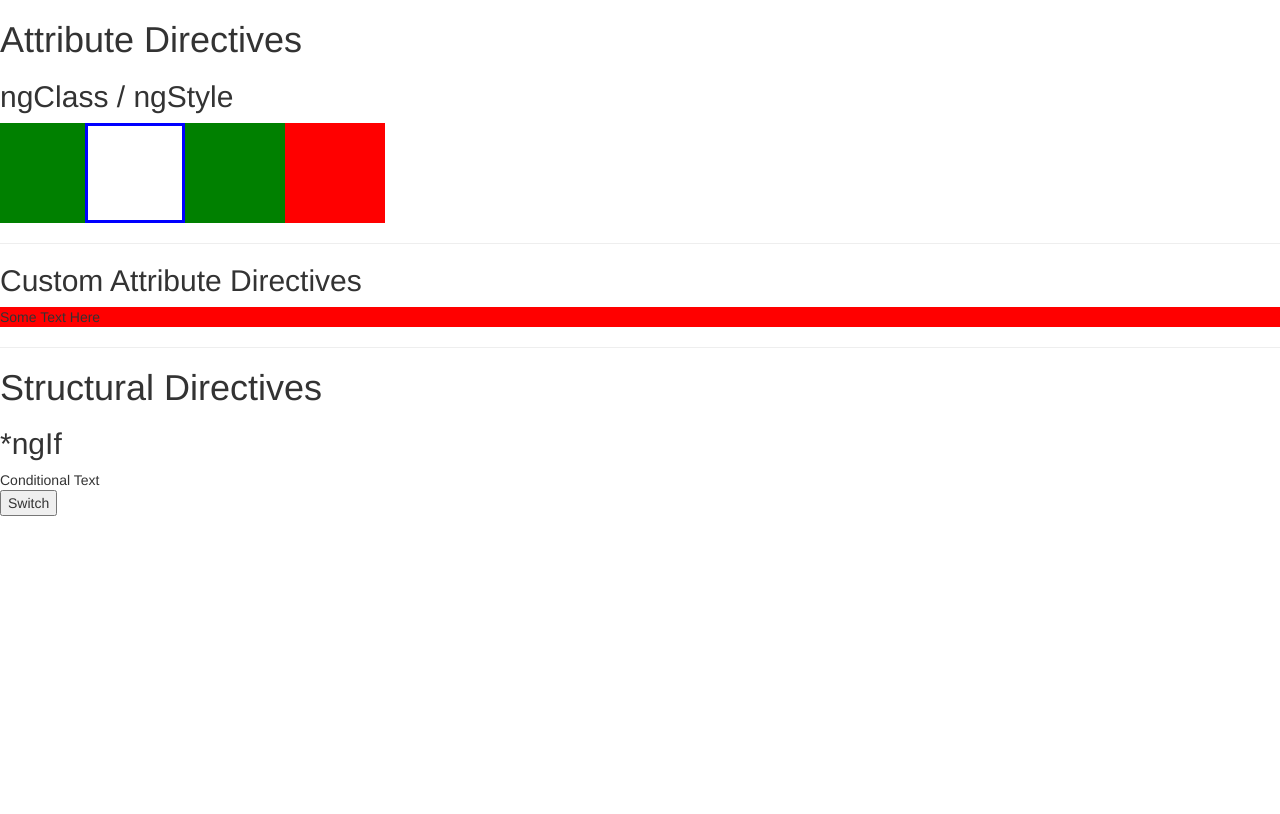
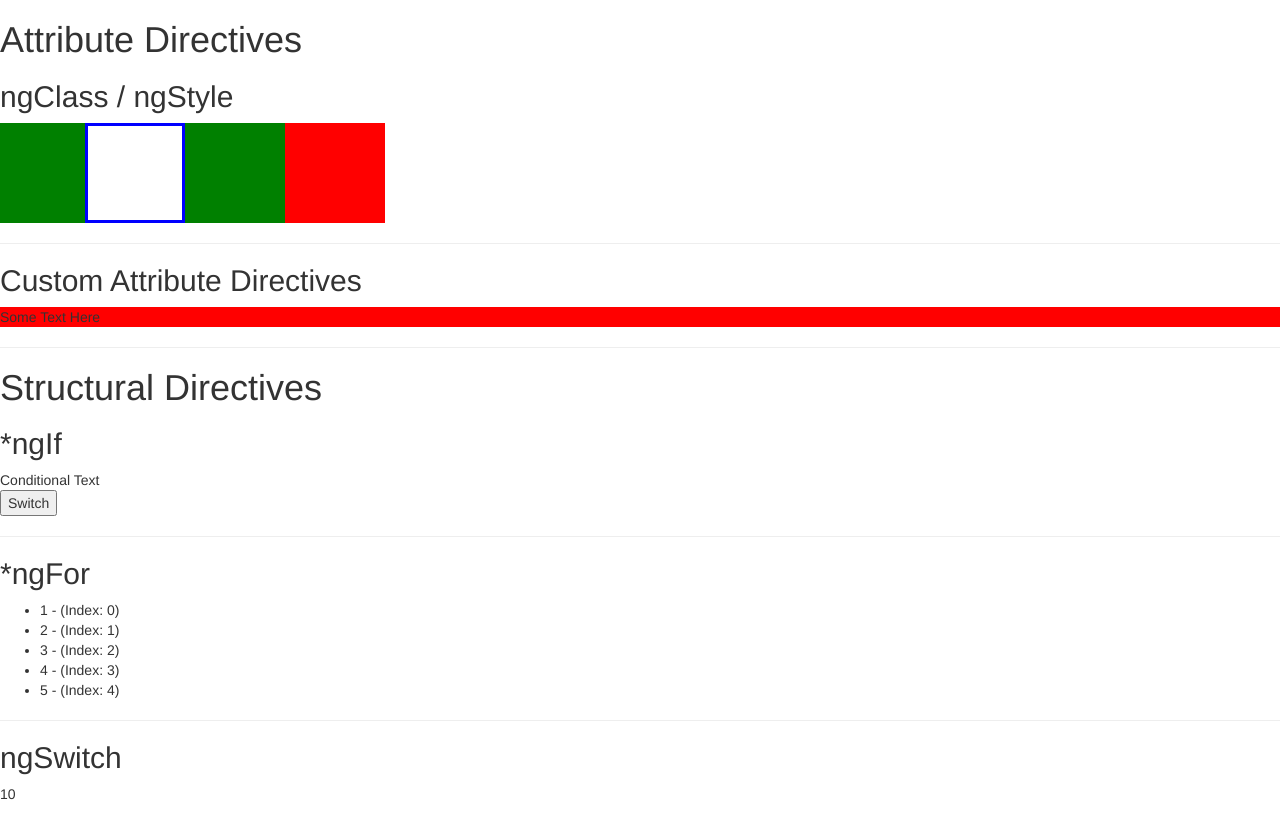
Before and after one commit to pushpa66/Angular2-Directives, an Angular app: page / in a window 1280 px wide. Built offline with nearby package versions, Linux system fonts and the light colour scheme.

Commit message:
ngSwitch works fine

```diff
--- a/src/app/app.component.html
+++ b/src/app/app.component.html
@@ -24,3 +24,15 @@
 <h2>*ngIf</h2>
 <div *ngIf="switch">Conditional Text</div>
 <button (click)="onSwitch()">Switch</button>
+<hr>
+<h2>*ngFor</h2>
+<ul>
+  <li *ngFor="let item of items; let i = index"> {{item}} - (Index: {{i}})</li>
+</ul>
+<hr>
+<h2>ngSwitch</h2>
+<div [ngSwitch]="value">
+  <p *ngSwitchCase="10">10</p>
+  <p *ngSwitchCase="100">100</p>
+  <p *ngSwitchDefault>Default</p>
+</div>
--- a/src/app/app.component.ts
+++ b/src/app/app.component.ts
@@ -7,6 +7,8 @@
 export class AppComponent {
 
   private switch = true;
+  private items = [1, 2, 3, 4, 5];
+  private value = 10;
 
   onSwitch(){
     this.switch = !this.switch;
```
